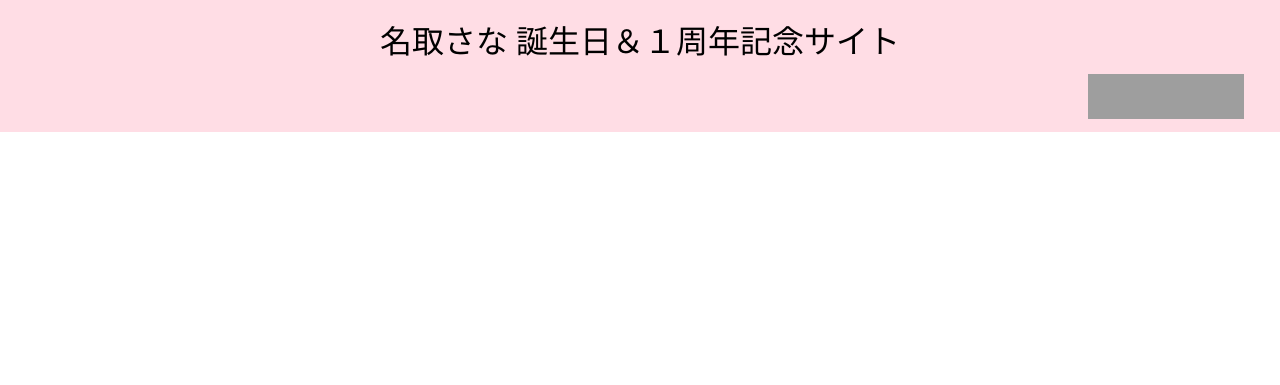
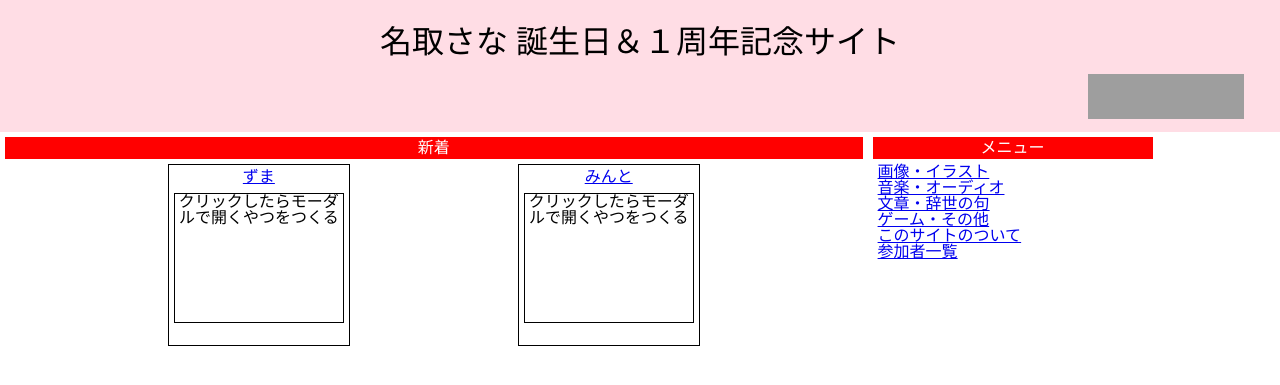
Before and after one commit to sana-nantori-1st-anniversary/sana-nantori-1st-anniversary.github.io, a Jekyll site: the page built from texts.html, in a window 1280 px wide. Shown: the top 385 px of the page. Built offline with Jekyll 4.4.1, drawn with Linux system fonts in a browser that asks for light colours; nearby versions of some CDN libraries; library files that are not in the unit come from our copies; grey boxes are pictures that could not be loaded.

Commit message:
feat: 各コンテンツごとのページのロジック部分を実装した

```diff
--- a/game.html
+++ b/game.html
@@ -1,3 +1,18 @@
 ---
-layout: default
+layout: gallery
 ---
+<h2 class="contents-header">新着</h2>
+<div id="contents">
+    {%- for member in site.data.member reversed -%}
+    {%- if member.content_type -%}
+    {%- if member.content_type == 'game'  -%}
+    <div class="content-card" {%- if member.content_type == 'music' -%} style="width:360px;" {%- endif -%}>
+        <h3 class="content-header"><a href="https://twitter.com/{{ member.tw }}">{{ member.name }}</a></h3>
+        <div style="padding: 5px;">
+            <a href="/game/{{ member.tw }}"><img class="content content--image" src="https://raw.githubusercontent.com/sana-nantori-1st-anniversary/game/master/{{ member.tw }}/screen-shot.png" alt="{{ member.name }} せんせえが投稿したゲームのスクリーンショット"></a>
+        </div>
+    </div>
+    {%- endif -%}
+    {%- endif -%}
+    {%- endfor -%}
+</div>
--- a/illust.html
+++ b/illust.html
@@ -1,3 +1,18 @@
 ---
-layout: default
+layout: gallery
 ---
+<h2 class="contents-header">画像・イラスト</h2>
+<div id="contents">
+    {%- for member in site.data.member reversed -%}
+    {%- if member.content_type -%}
+    {%- if member.content_type == 'illus' -%}
+    <div class="content-card">
+        <h3 class="content-header"><a href="https://twitter.com/{{ member.tw }}">{{ member.name }}</a></h3>
+        <div style="padding: 5px;">
+            <img class="content content--image" src="{{ member.content }}" alt="{{ member.name }} せんせえが投稿した画像">
+        </div>
+    </div>
+    {%- endif -%}
+    {%- endif -%}
+    {%- endfor -%}
+</div>
--- a/texts.html
+++ b/texts.html
@@ -1,3 +1,18 @@
 ---
-layout: default
+layout: gallery
 ---
+<h2 class="contents-header">新着</h2>
+<div id="contents">
+    {%- for member in site.data.member reversed -%}
+    {%- if member.content_type -%}
+    {%- if member.content_type == 'text'-%}
+    <div class="content-card">
+        <h3 class="content-header"><a href="https://twitter.com/{{ member.tw }}">{{ member.name }}</a></h3>
+        <div style="padding: 5px;">
+            <div class="content content--text">クリックしたらモーダルで開くやつをつくる</div>
+        </div>
+    </div>
+    {%- endif -%}
+    {%- endif -%}
+    {%- endfor -%}
+</div>
```
Also changed, not shown: music.html (+16 -1 lines).
